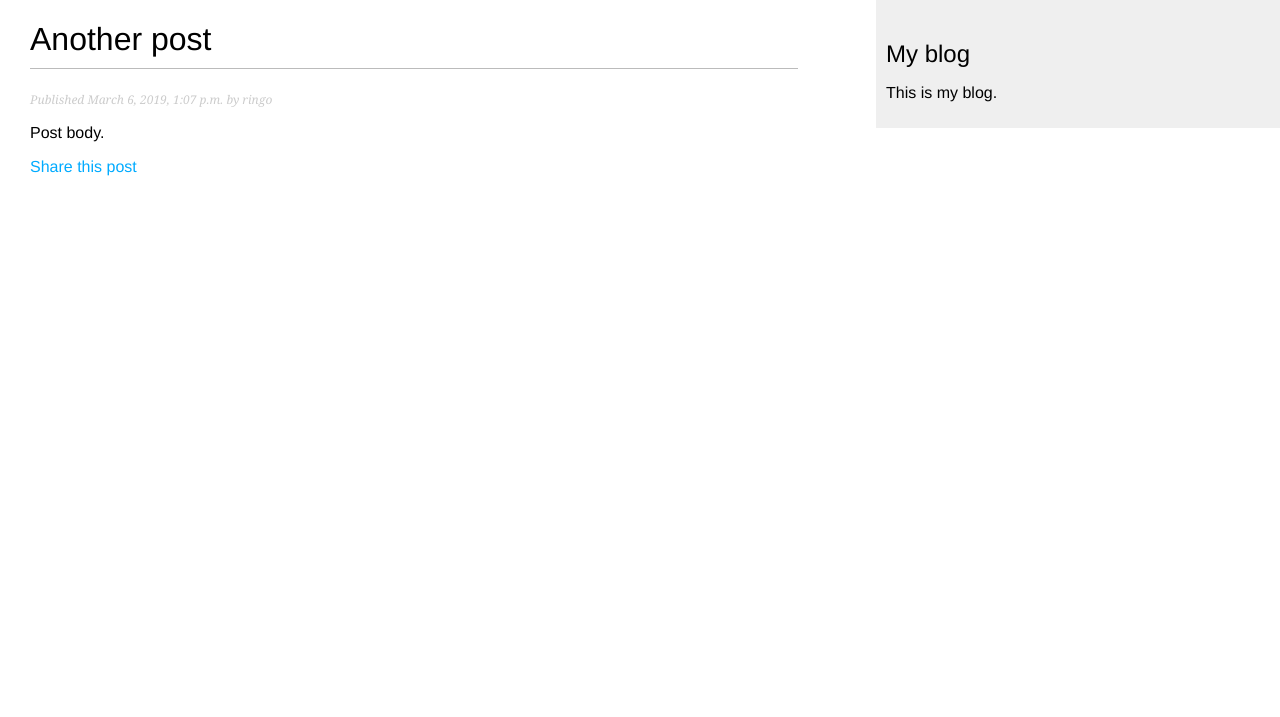
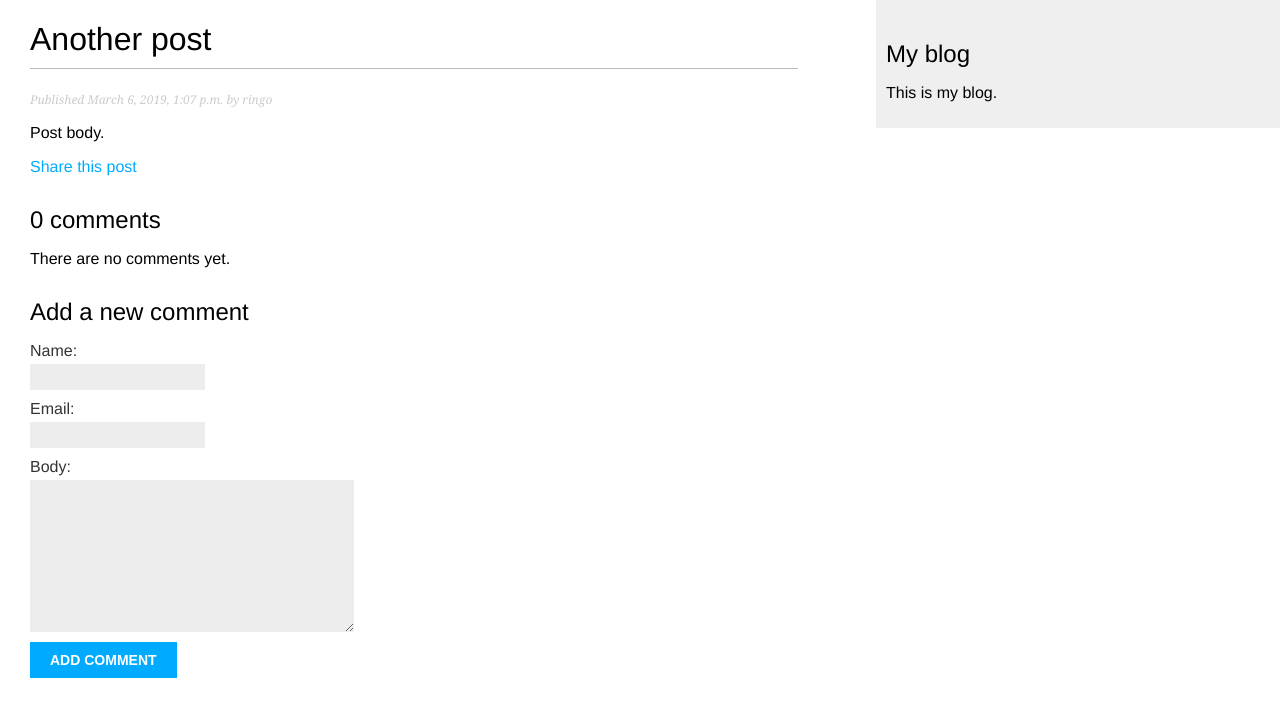
Before and after one commit to RingoKid/Blog, a Django app: a page that uses mysite/blog/templates/blog/post/detail.html in a window 1280 px wide. Shown: the top 717 px of the page. Run offline with Django 3.2, Linux system fonts and the light colour scheme; data comes from the database, SQL or seed files in the repository; both versions use the stored data as it was after the commit.

Commit message:
Comment section added.

```diff
--- a/mysite/blog/forms.py
+++ b/mysite/blog/forms.py
@@ -1,3 +1,5 @@
+from .models import Comment
+
 from django import forms
 
 class EmailPostForm(forms.Form):
@@ -5,3 +7,8 @@ class EmailPostForm(forms.Form):
     email   = forms.EmailField()
     to      = forms.EmailField()
     comment = forms.CharField(required=False,widget=forms.Textarea)
+
+class CommentForm(forms.ModelForm):
+    class Meta:
+        model  = Comment
+        fields = ('name','email','body')
--- a/mysite/blog/models.py
+++ b/mysite/blog/models.py
@@ -41,3 +41,18 @@ class Post(models.Model):
                         self.publish.month,
                         self.publish.day,
                         self.slug])
+
+class Comment(models.Model):
+    post    = models.ForeignKey(Post,on_delete=models.CASCADE,related_name='comments')
+    name    = models.CharField(max_length=80)
+    email   = models.EmailField()
+    body    = models.TextField()
+    created = models.DateTimeField(auto_now_add=True)
+    updated = models.DateTimeField(auto_now=True)
+    active  = models.BooleanField(default=True)
+
+    class Meta:
+        ordering = ('created',)
+
+    def __str__(self):
+        return 'Comment by {} on {}'.format(self.name, self.post)
--- a/mysite/blog/templates/blog/post/detail.html
+++ b/mysite/blog/templates/blog/post/detail.html
@@ -13,4 +13,34 @@
             Share this post
         </a>
     </p>
+
+    {% with comments.count as total_comments %}
+        <h2>
+            {{ total_comments }} comment{{ total_comments|pluralize }}
+        </h2>
+    {% endwith %}
+
+    {% for comment in comments %}
+        <div class="comment">
+            <p class="info">
+                Comment {{ forloop.counter }} by {{ comment.name }}
+                {{ comment.created }}
+            </p>
+            {{ comment.body|linebreaks }}
+        </div>
+    {% empty %}
+        <p>There are no comments yet.</p>
+    {% endfor %}
+
+    {% if new_comment %}
+        <h2>Your comment has been added</h2>
+    {% else %}
+        <h2>Add a new comment</h2>
+        <form action="" method="post">
+            {{ comment_form.as_p }}
+            {% csrf_token %}
+            <p><input type="submit" value="Add comment"></p>
+        </form>
+    {% endif %}
+
 {% endblock %}
--- a/mysite/blog/views.py
+++ b/mysite/blog/views.py
@@ -4,8 +4,8 @@ from django.views.generic import ListView
 
 from django.core.mail import send_mail
 
-from .forms import EmailPostForm
-from .models import Post
+from .models import Post, Comment
+from .forms import EmailPostForm, CommentForm
 
 class PostListView(ListView):
     # queryset = Post.published.all()
@@ -36,7 +36,26 @@ def post_detail(request,year,month,day,post):
                               publish__year=year,
                               publish__month=month,
                               publish__day = day)
-    return render(request,'blog/post/detail.html',{'post':post})
+    # List of active comments for this post
+    comments = post.comments.filter(active=True)
+    new_comment = None
+    if request.method == 'POST':
+        # A comment was posted
+        comment_form = CommentForm(data=request.POST)
+        if comment_form.is_valid():
+            new_comment = comment_form.save(commit=False)
+            new_comment.post = post
+            new_comment.save()
+
+    else:
+        comment_form = CommentForm()
+
+    return render(request,
+                  'blog/post/detail.html',
+                  {'post':post,
+                  'comments':comments,
+                  'new_comment':new_comment,
+                  'comment_form':comment_form})
 
 def post_share(request, post_id):
     post = get_object_or_404(Post, id=post_id, status='published')
```
Also changed, not shown: mysite/blog/admin.py (+7 -1 lines), mysite/mysite/settings.py (+8 -0 lines), mysite/blog/migrations/0003_comment.py (added), mysite/db.sqlite3.
